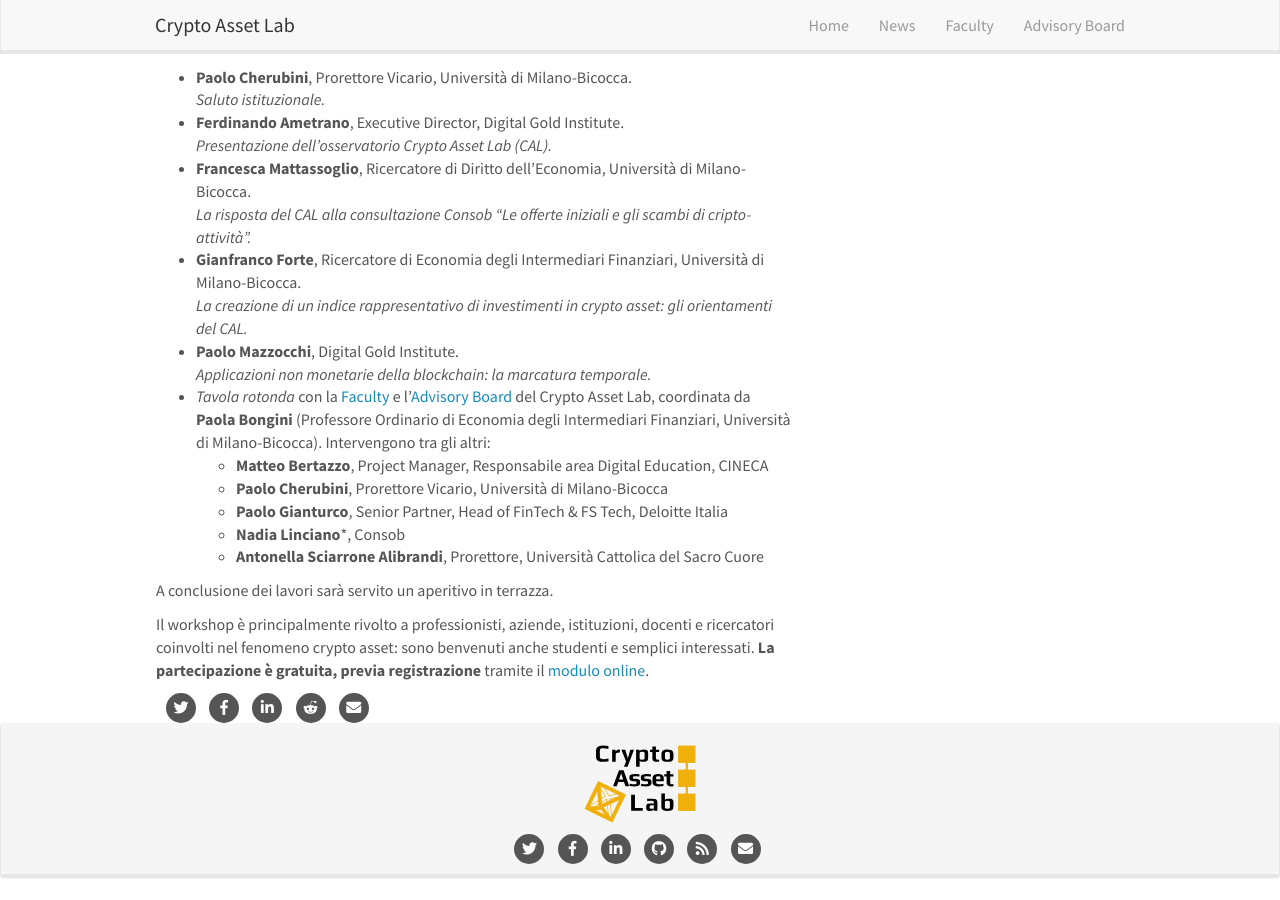
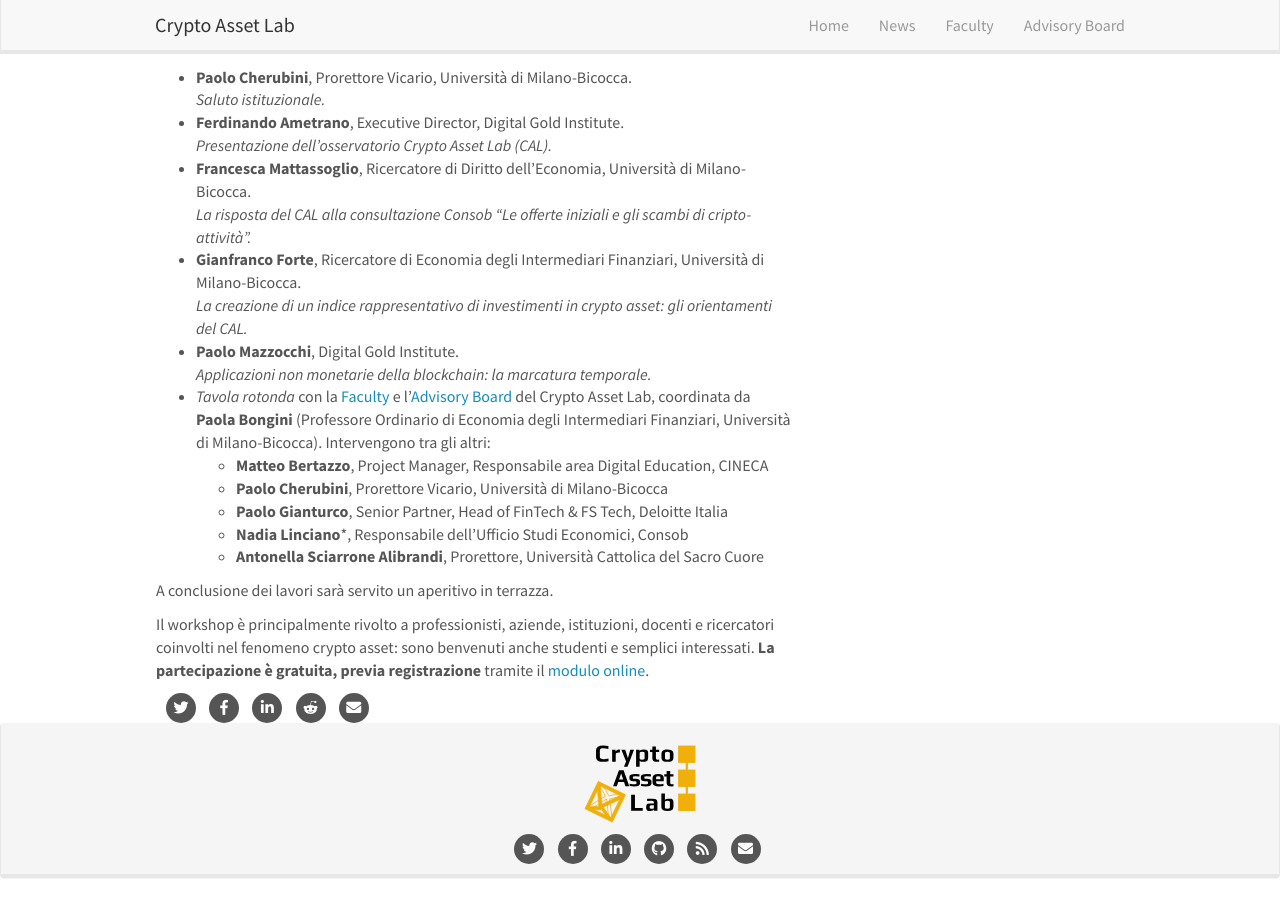
Before and after one commit to cryptoassetlab/cryptoassetlab.github.io, a Jekyll site: the page built from _posts/2019-05-10-presentation.md, in a window 1280 px wide and 900 px high, scrolled down 741 px. Built offline with Jekyll 4.4.1, drawn with Linux system fonts in a browser that asks for light colours; nearby versions of some CDN libraries.

Commit message:
fixed affiliations

```diff
--- a/_data/advisory_board.yml
+++ b/_data/advisory_board.yml
@@ -26,7 +26,7 @@
   affiliation_row_2_link:
 
 - name: Antonella Sciarrone Alibrandi
-  name_link: http://cryptoassetlab.diseade.unimib.it/docs/2019 SCIARRONE CV SHORT EN.pdf
+  name_link: "http://cryptoassetlab.diseade.unimib.it/docs/2019-SCIARRONE-CV-SHORT-EN.pdf"
   photo: advisory_board/Sciarrone.jpg
   affiliation_rows: 2
   affiliation_row_1: Vice-rector, Full professor of Banking Law
--- a/_posts/2019-05-10-presentation.md
+++ b/_posts/2019-05-10-presentation.md
@@ -34,7 +34,7 @@
   - **Matteo Bertazzo**, Project Manager, Responsabile area Digital Education, CINECA
   - **Paolo Cherubini**, Prorettore Vicario, Università di Milano-Bicocca
   - **Paolo Gianturco**, Senior Partner, Head of FinTech & FS Tech, Deloitte Italia
-  - **Nadia Linciano**\*, Consob
+  - **Nadia Linciano**\*, Responsabile dell'Ufficio Studi Economici, Consob
   - **Antonella Sciarrone Alibrandi**, Prorettore, Università Cattolica del Sacro Cuore
 
 A conclusione dei lavori sarà servito un aperitivo in terrazza.
```
Also changed, not shown: 3 other files.
